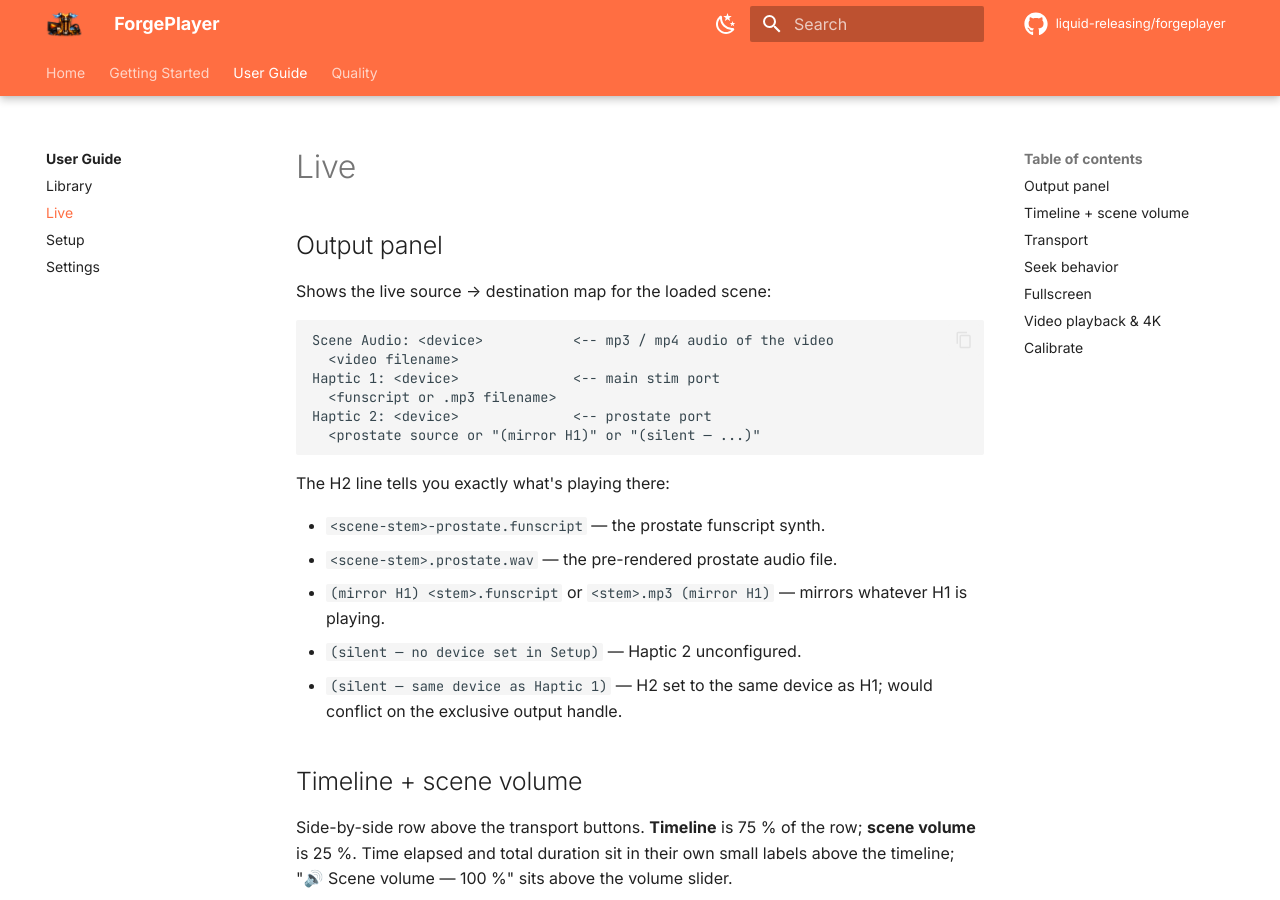
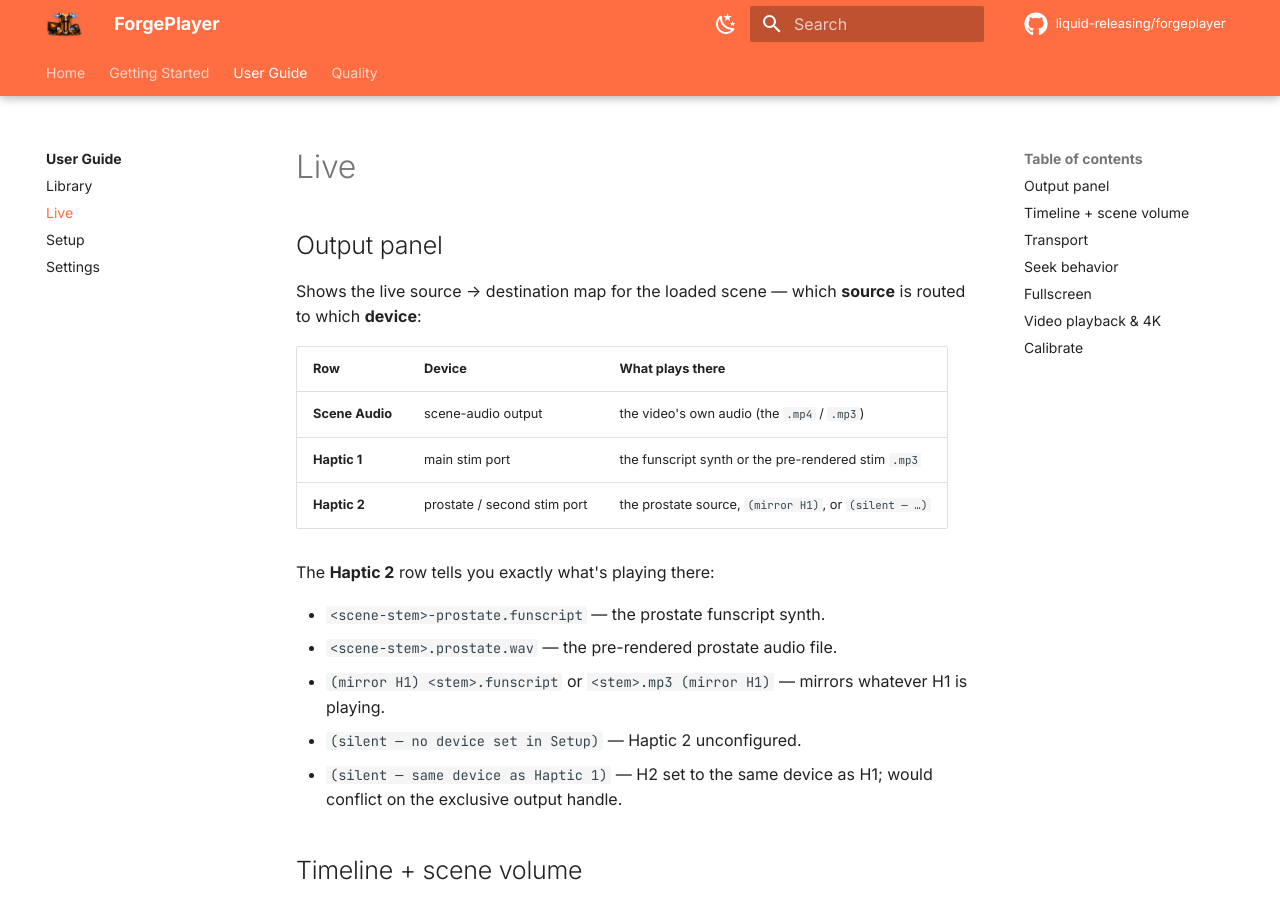
Before and after one commit to liquid-releasing/forgeplayer, an MkDocs documentation site: the page built from docs/user-guide/live.md, in a window 1280 px wide and 900 px high. Built offline with MkDocs 1.6.1 and Material for MkDocs 9.7.7, drawn with Linux system fonts in a browser that asks for light colours; comment, search, counter and statistics services are not loaded.

Commit message:
Docs: Live Output panel as a clean table, not an ASCII mock
Co-Authored-By: Claude Opus 4.8 <noreply@anthropic.com>

````diff
--- a/docs/user-guide/live.md
+++ b/docs/user-guide/live.md
@@ -2,18 +2,16 @@
 
 ## Output panel
 
-Shows the live source → destination map for the loaded scene:
+Shows the live source → destination map for the loaded scene — which
+**source** is routed to which **device**:
 
-```
-Scene Audio: <device>           <-- mp3 / mp4 audio of the video
-  <video filename>
-Haptic 1: <device>              <-- main stim port
-  <funscript or .mp3 filename>
-Haptic 2: <device>              <-- prostate port
-  <prostate source or "(mirror H1)" or "(silent — ...)"
-```
+| Row | Device | What plays there |
+| --- | --- | --- |
+| **Scene Audio** | scene-audio output | the video's own audio (the `.mp4` / `.mp3`) |
+| **Haptic 1** | main stim port | the funscript synth or the pre-rendered stim `.mp3` |
+| **Haptic 2** | prostate / second stim port | the prostate source, `(mirror H1)`, or `(silent — …)` |
 
-The H2 line tells you exactly what's playing there:
+The **Haptic 2** row tells you exactly what's playing there:
 
 - `<scene-stem>-prostate.funscript` — the prostate funscript synth.
 - `<scene-stem>.prostate.wav` — the pre-rendered prostate audio file.
````
